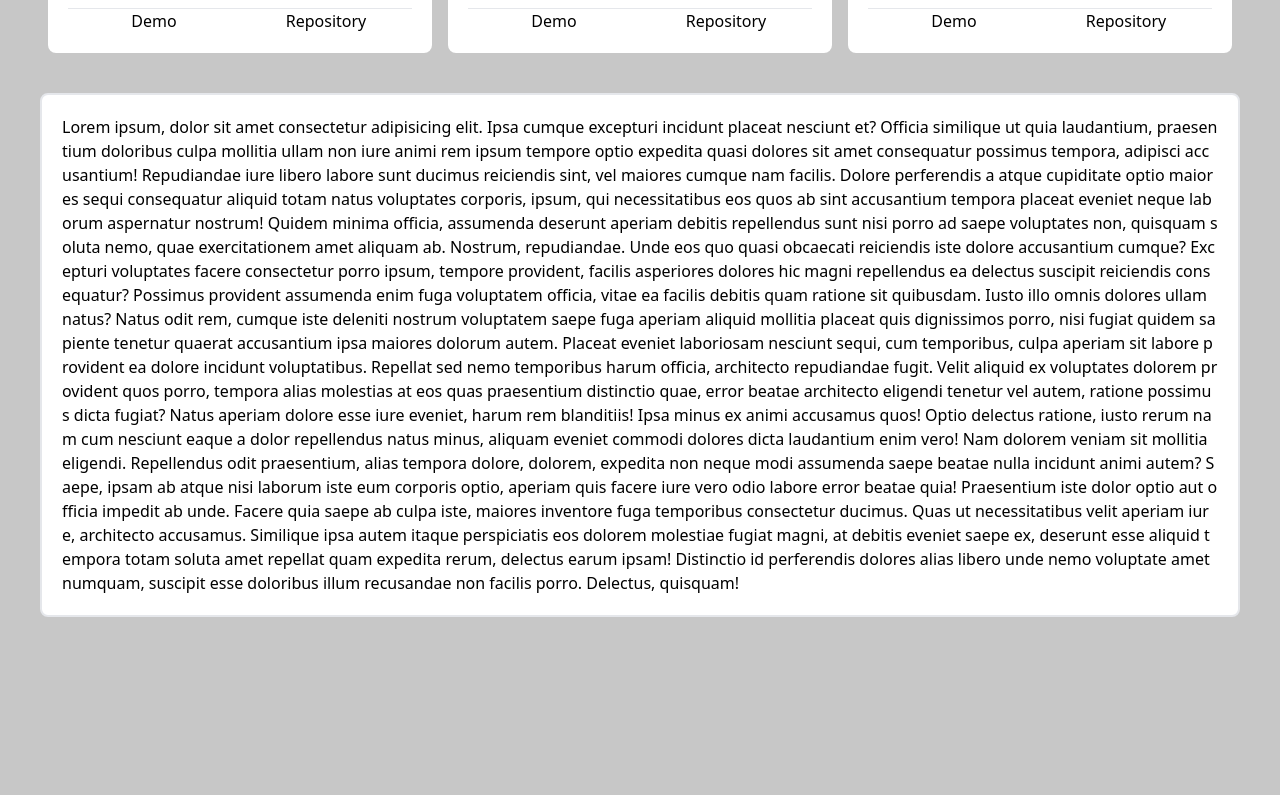
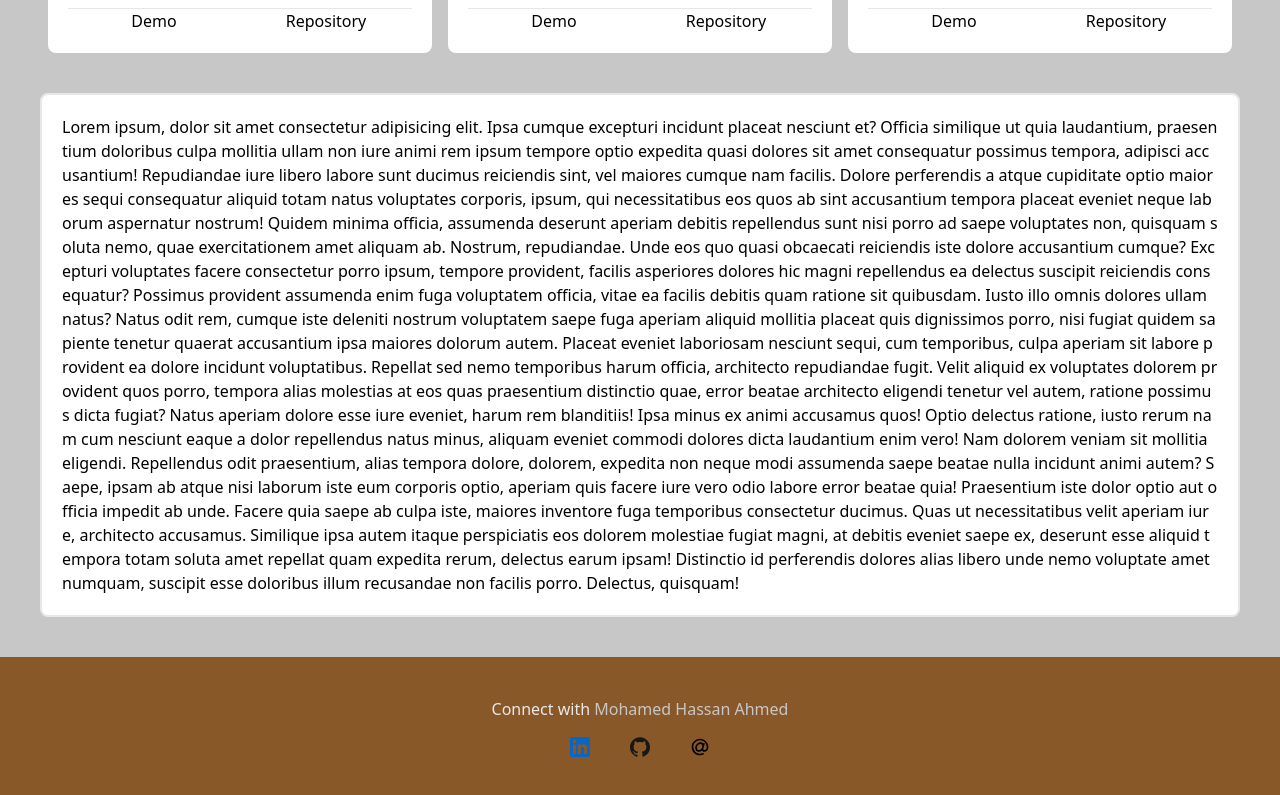
Before and after one commit to maxamed1st/portfolio, a Svelte app: page / in a window 1280 px wide. Shown: the part 946-1741 px from the top of the page. Before the commit the page ends 1603 px from the top, so only its background shows below. Built offline with nearby package versions, Linux system fonts and the light colour scheme.

Commit message:
Add footer and socials

```diff
--- /dev/null
+++ b/src/components/Footer.svelte
@@ -0,0 +1,17 @@
+<script>
+    const icons = [
+        {"src" : "src/assets/linkedin.svg", "link" : "https://www.linkedin.com/in/mohamed-hassan-ahmed-b629447a/"},
+        {"src" : "src/assets/github.svg", "link" : "https://github.com/maxamed1st"},
+        {"src" : "src/assets/email.svg", "link" : "mailto:maxamed1st@gmail.com", "target" : "top_"},
+        ]
+</script>
+<footer class="flex flex-col gap-4 items-center text-center bg-[var(--secondary)] text-[var(--primary)] p-10 w-full">
+    <div> Connect with <span class="text-[var(--primary-dark)]"> Mohamed Hassan Ahmed </span> </div>
+    <div class="flex gap-10">
+        {#each icons as icon, index (index)}
+            <a href={icon.link} target={icon?.target}>
+                <img src={icon.src} alt={icon.link} class="aspect-square object-contain w-5 h-5 hover:scale-150" />
+            </a>
+        {/each}
+</div>
+</footer>
```
Also changed, not shown: src/App.svelte (+2 -0 lines), src/assets/email.svg (added), src/assets/linkedin.svg (added).
